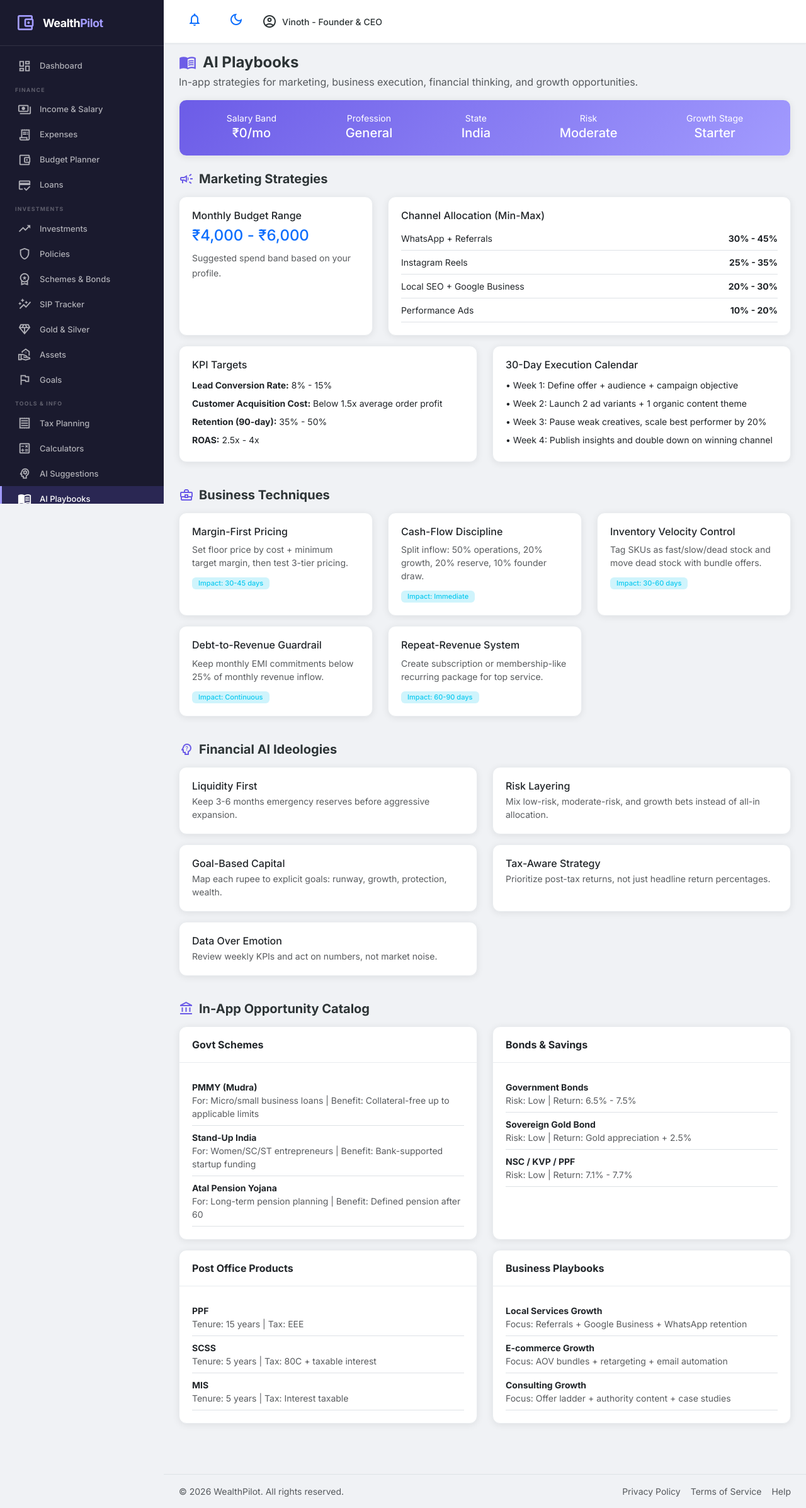
After one commit to vinothkumarmari/WealthPilot, a Flask app: page /ai-playbooks in a window 1280 px wide. The commit adds this page. Shown: the whole page at 63% size. Run offline with Flask 3, Linux system fonts and the light colour scheme; a user stored in the database is signed in; some libraries are stand-ins or nearby versions.

Commit message:
Add in-app AI Playbooks module for marketing, business techniques, financial ideologies and opportunities

```diff
--- a/app/routes.py
+++ b/app/routes.py
@@ -1642,6 +1642,18 @@ def suggestions():
     )
 
 
+@main.route('/ai-playbooks')
+@login_required
+def ai_playbooks():
+    data = advisor.get_ai_playbooks(
+        monthly_salary=current_user.monthly_salary or 0,
+        profession=current_user.profession or '',
+        state=current_user.state or '',
+        risk_appetite=current_user.risk_appetite or 'moderate',
+    )
+    return render_template('ai_playbooks.html', data=data)
+
+
 # ======================== BUSINESS IDEAS ========================
 
 @main.route('/business-ideas')
--- /dev/null
+++ b/app/templates/ai_playbooks.html
@@ -0,0 +1,161 @@
+{% extends 'base.html' %}
+{% block title %}AI Playbooks - WealthPilot{% endblock %}
+{% block content %}
+<div class="page-header mb-3">
+    <h4><span class="material-icons-outlined">menu_book</span> AI Playbooks</h4>
+    <p class="text-muted mb-0">In-app strategies for marketing, business execution, financial thinking, and growth opportunities.</p>
+</div>
+
+<div class="row mb-4">
+    <div class="col-12">
+        <div class="card bg-gradient-accent text-white">
+            <div class="card-body d-flex flex-wrap justify-content-around align-items-center py-3">
+                <div class="text-center px-3"><small>Salary Band</small><h5>₹{{ "{:,.0f}".format(data.profile.monthly_salary) }}/mo</h5></div>
+                <div class="text-center px-3"><small>Profession</small><h5>{{ data.profile.profession }}</h5></div>
+                <div class="text-center px-3"><small>State</small><h5>{{ data.profile.state }}</h5></div>
+                <div class="text-center px-3"><small>Risk</small><h5>{{ data.profile.risk_appetite|title }}</h5></div>
+                <div class="text-center px-3"><small>Growth Stage</small><h5>{{ data.profile.revenue_band|title }}</h5></div>
+            </div>
+        </div>
+    </div>
+</div>
+
+<div class="row mb-4">
+    <div class="col-12">
+        <h5 class="section-title"><span class="material-icons-outlined">campaign</span> Marketing Strategies</h5>
+    </div>
+    <div class="col-lg-4 mb-3">
+        <div class="card h-100">
+            <div class="card-body">
+                <h6 class="mb-2">Monthly Budget Range</h6>
+                <h4 class="text-primary">₹{{ "{:,.0f}".format(data.marketing_strategies.monthly_budget_range.min) }} - ₹{{ "{:,.0f}".format(data.marketing_strategies.monthly_budget_range.max) }}</h4>
+                <small class="text-muted">Suggested spend band based on your profile.</small>
+            </div>
+        </div>
+    </div>
+    <div class="col-lg-8 mb-3">
+        <div class="card h-100">
+            <div class="card-body">
+                <h6 class="mb-2">Channel Allocation (Min-Max)</h6>
+                {% for c in data.marketing_strategies.channel_split %}
+                <div class="d-flex justify-content-between border-bottom py-2 small">
+                    <span>{{ c.channel }}</span>
+                    <strong>{{ c.min_pct }}% - {{ c.max_pct }}%</strong>
+                </div>
+                {% endfor %}
+            </div>
+        </div>
+    </div>
+    <div class="col-lg-6 mb-3">
+        <div class="card h-100">
+            <div class="card-body">
+                <h6 class="mb-2">KPI Targets</h6>
+                {% for k in data.marketing_strategies.kpi_targets %}
+                <div class="py-1 small"><strong>{{ k.metric }}:</strong> {{ k.target }}</div>
+                {% endfor %}
+            </div>
+        </div>
+    </div>
+    <div class="col-lg-6 mb-3">
+        <div class="card h-100">
+            <div class="card-body">
+                <h6 class="mb-2">30-Day Execution Calendar</h6>
+                {% for item in data.marketing_strategies.execution_calendar %}
+                <div class="py-1 small">• {{ item }}</div>
+                {% endfor %}
+            </div>
+        </div>
+    </div>
+</div>
+
+<div class="row mb-4">
+    <div class="col-12">
+        <h5 class="section-title"><span class="material-icons-outlined">business_center</span> Business Techniques</h5>
+    </div>
+    {% for b in data.business_techniques %}
+    <div class="col-md-6 col-xl-4 mb-3">
+        <div class="card h-100">
+            <div class="card-body">
+                <h6 class="mb-2">{{ b.title }}</h6>
+                <p class="small text-muted mb-2">{{ b.action }}</p>
+                <span class="badge bg-info-subtle text-info">Impact: {{ b.impact_window }}</span>
+            </div>
+        </div>
+    </div>
+    {% endfor %}
+</div>
+
+<div class="row mb-4">
+    <div class="col-12">
+        <h5 class="section-title"><span class="material-icons-outlined">psychology_alt</span> Financial AI Ideologies</h5>
+    </div>
+    {% for i in data.financial_ideologies %}
+    <div class="col-md-6 mb-3">
+        <div class="card h-100">
+            <div class="card-body">
+                <h6 class="mb-1">{{ i.name }}</h6>
+                <p class="small text-muted mb-0">{{ i.meaning }}</p>
+            </div>
+        </div>
+    </div>
+    {% endfor %}
+</div>
+
+<div class="row mb-4">
+    <div class="col-12">
+        <h5 class="section-title"><span class="material-icons-outlined">account_balance</span> In-App Opportunity Catalog</h5>
+    </div>
+    <div class="col-lg-6 mb-3">
+        <div class="card h-100">
+            <div class="card-header"><strong>Govt Schemes</strong></div>
+            <div class="card-body">
+                {% for s in data.opportunity_catalog.govt_schemes %}
+                <div class="small py-2 border-bottom">
+                    <strong>{{ s.name }}</strong><br>
+                    <span class="text-muted">For: {{ s.for }} | Benefit: {{ s.benefit }}</span>
+                </div>
+                {% endfor %}
+            </div>
+        </div>
+    </div>
+    <div class="col-lg-6 mb-3">
+        <div class="card h-100">
+            <div class="card-header"><strong>Bonds & Savings</strong></div>
+            <div class="card-body">
+                {% for s in data.opportunity_catalog.bonds_and_savings %}
+                <div class="small py-2 border-bottom">
+                    <strong>{{ s.name }}</strong><br>
+                    <span class="text-muted">Risk: {{ s.risk }} | Return: {{ s.range }}</span>
+                </div>
+                {% endfor %}
+            </div>
+        </div>
+    </div>
+    <div class="col-lg-6 mb-3">
+        <div class="card h-100">
+            <div class="card-header"><strong>Post Office Products</strong></div>
+            <div class="card-body">
+                {% for s in data.opportunity_catalog.post_office_products %}
+                <div class="small py-2 border-bottom">
+                    <strong>{{ s.name }}</strong><br>
+                    <span class="text-muted">Tenure: {{ s.tenure }} | Tax: {{ s.tax }}</span>
+                </div>
+                {% endfor %}
+            </div>
+        </div>
+    </div>
+    <div class="col-lg-6 mb-3">
+        <div class="card h-100">
+            <div class="card-header"><strong>Business Playbooks</strong></div>
+            <div class="card-body">
+                {% for s in data.opportunity_catalog.business_playbooks %}
+                <div class="small py-2 border-bottom">
+                    <strong>{{ s.name }}</strong><br>
+                    <span class="text-muted">Focus: {{ s.focus }}</span>
+                </div>
+                {% endfor %}
+            </div>
+        </div>
+    </div>
+</div>
+{% endblock %}
--- a/app/templates/base.html
+++ b/app/templates/base.html
@@ -100,6 +100,10 @@
             <a href="{{ url_for('main.suggestions') }}" class="nav-link {% if request.endpoint == 'main.suggestions' %}active{% endif %}">
                 <span class="material-icons-outlined">psychology</span>
                 <span>{{ t('AI Suggestions') }}</span>
+            </a>
+            <a href="{{ url_for('main.ai_playbooks') }}" class="nav-link {% if request.endpoint == 'main.ai_playbooks' %}active{% endif %}">
+                <span class="material-icons-outlined">menu_book</span>
+                <span>{{ t('AI Playbooks') }}</span>
             </a>
             <a href="{{ url_for('main.business_ideas') }}" class="nav-link {% if request.endpoint == 'main.business_ideas' %}active{% endif %}">
                 <span class="material-icons-outlined">lightbulb</span>
--- a/app/templates/suggestions.html
+++ b/app/templates/suggestions.html
@@ -4,6 +4,10 @@
 <div class="page-header">
     <h4><span class="material-icons-outlined">psychology</span> {{ t('AI-Powered Financial Suggestions') }}</h4>
     <p class="text-muted">{{ t('Personalized recommendations based on your salary, age & risk appetite') }}</p>
+    <a href="{{ url_for('main.ai_playbooks') }}" class="btn btn-sm btn-outline-primary">
+        <span class="material-icons-outlined" style="font-size:16px; vertical-align:middle;">menu_book</span>
+        Open AI Playbooks
+    </a>
 </div>
 
 <!-- User Profile Summary -->
```
Also changed, not shown: app/ml_engine.py (+121 -0 lines).
